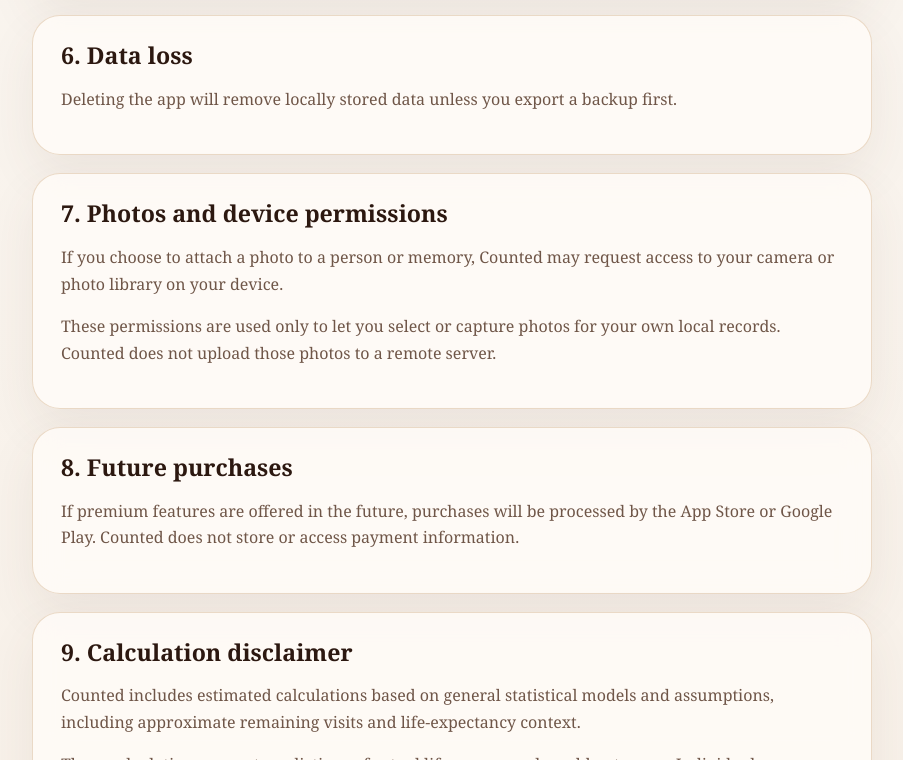
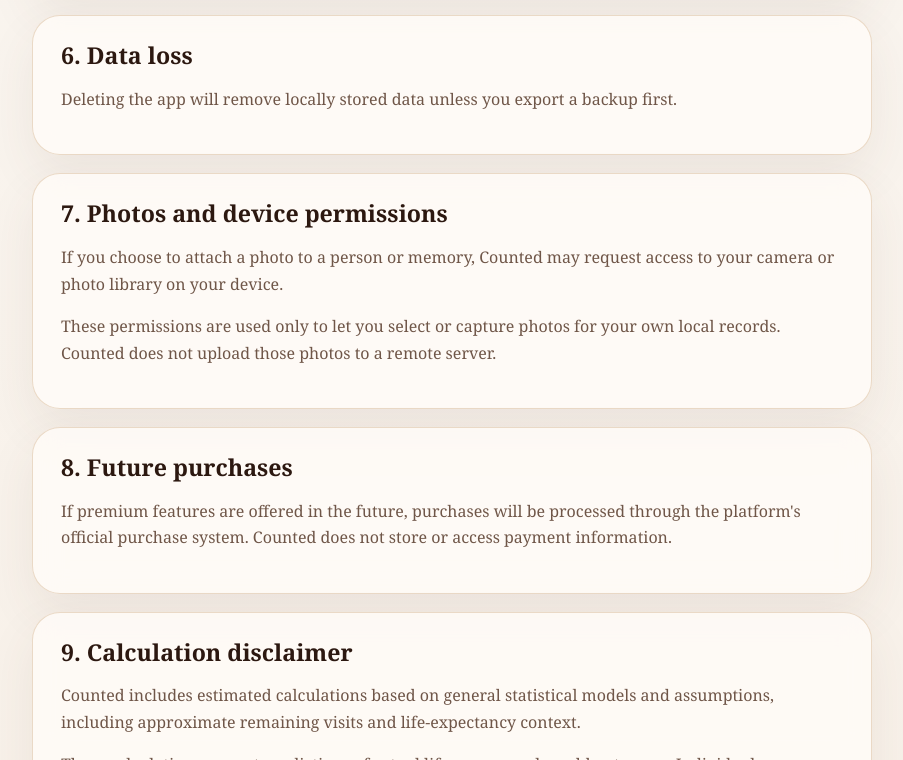
Before and after one commit to prathams96/counted-legal, a plain HTML site: page privacy-policy/index.html in a window 1280 px wide. Shown: the part 1526-2286 px from the top of the page, without its empty margins (188-1091 px from the left). Drawn offline with Linux system fonts and the light colour scheme.

Commit message:
Update App Store-safe legal copy

```diff
--- a/privacy-policy/index.html
+++ b/privacy-policy/index.html
@@ -19,7 +19,7 @@
         </p>
         <div class="meta">
           <span>Last updated: June 9, 2026</span>
-          <span>Applies to iOS and Android</span>
+          <span>Applies to Counted</span>
         </div>
       </section>
 
@@ -108,8 +108,8 @@
         <h2>8. Future purchases</h2>
         <p>
           If premium features are offered in the future, purchases will be
-          processed by the App Store or Google Play. Counted does not store or
-          access payment information.
+          processed through the platform's official purchase system. Counted
+          does not store or access payment information.
         </p>
       </section>
 
```
Also changed, not shown: terms/index.html (+1 -1 lines).
